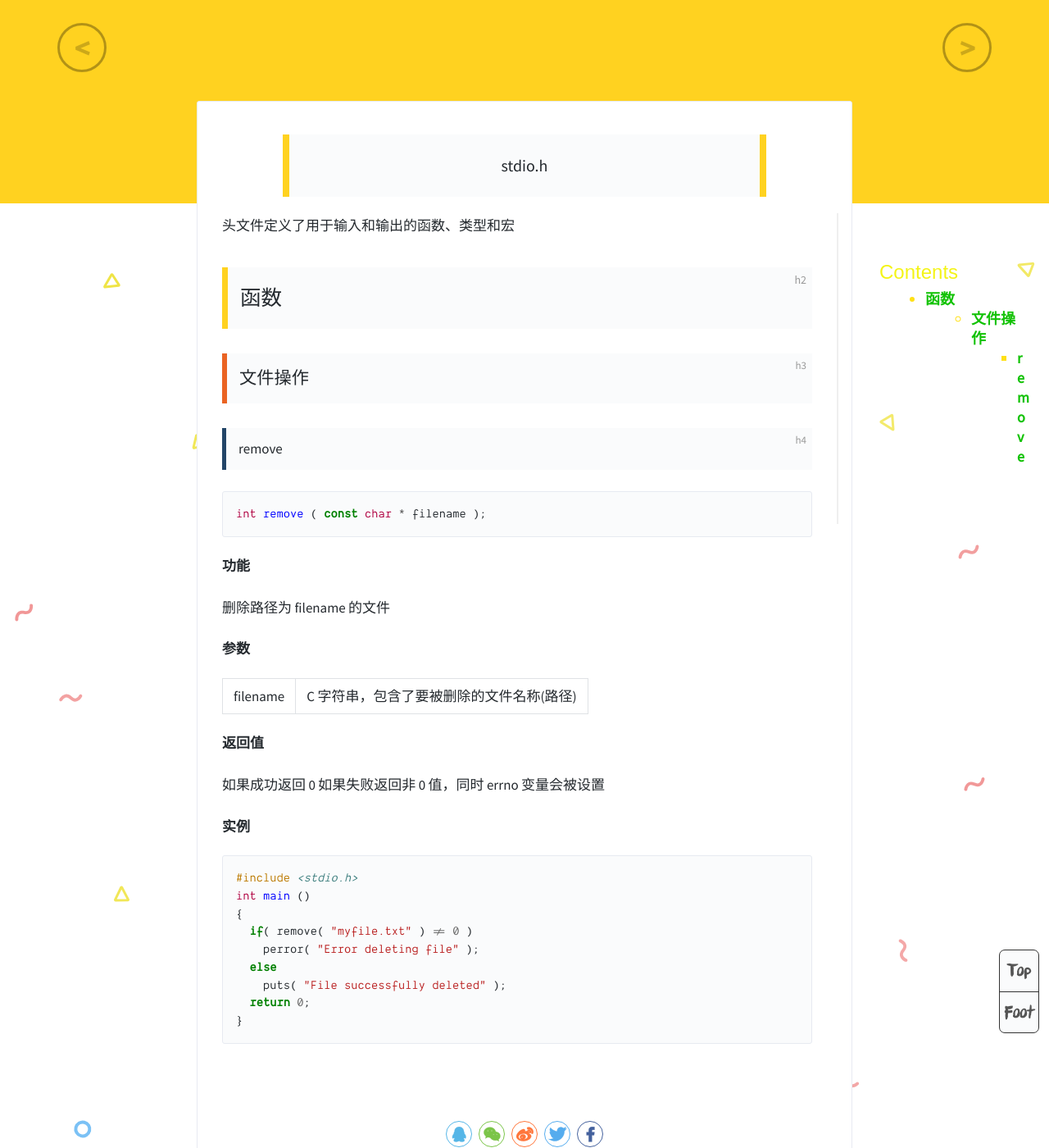
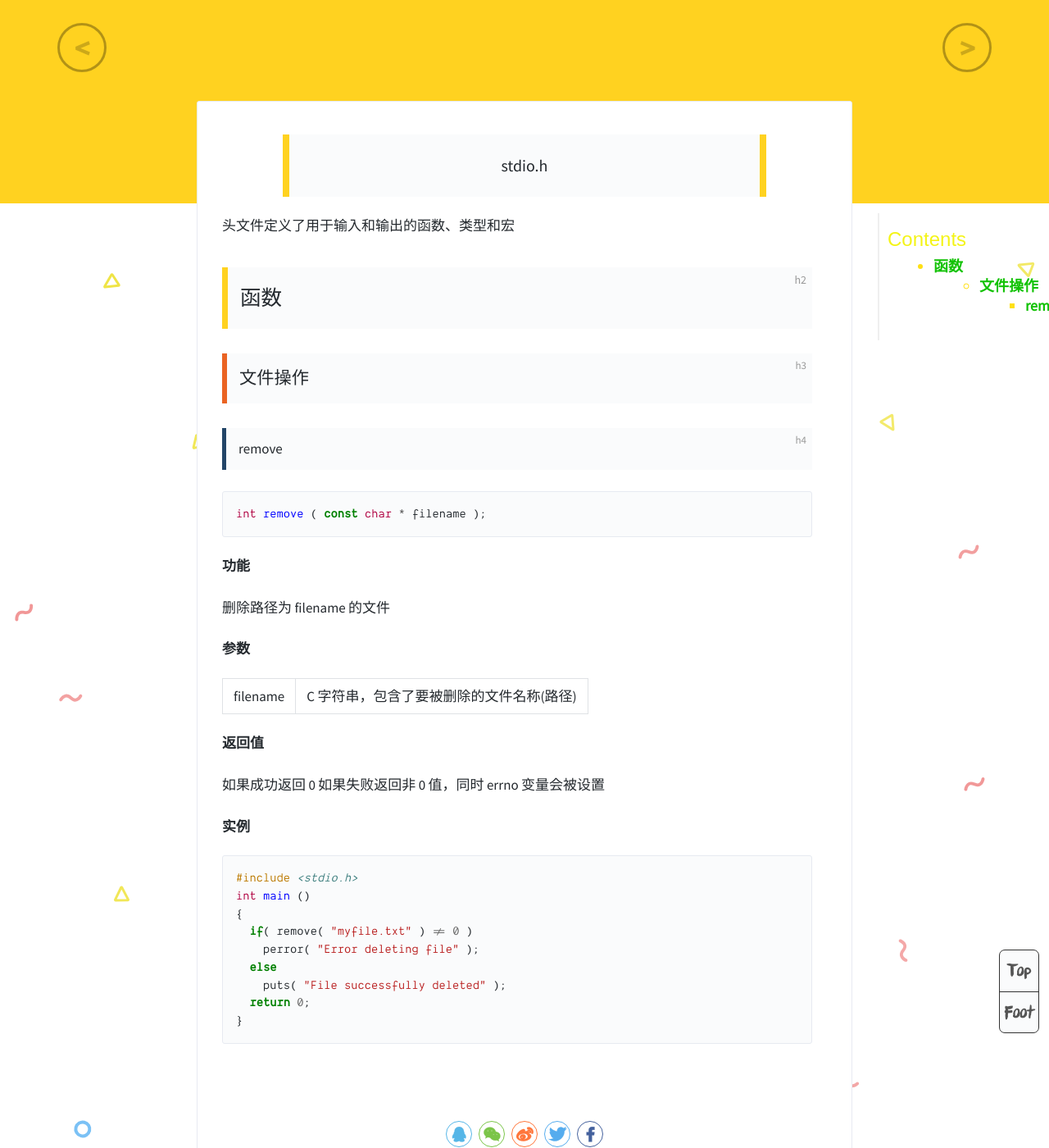
Before and after one commit to westqzy/westqzy.github.io11, a Jekyll site: the page built from _posts/2023-02-04-CL0.md, in a window 1280 px wide and 1400 px high, scrolled down 377 px. Shown: the whole window at 82% size. Built offline with Jekyll 4.4.1, drawn with Linux system fonts in a browser that asks for light colours.

Commit message:
Update style.css

```diff
--- a/assets/css/style.css
+++ b/assets/css/style.css
@@ -1117,7 +1117,7 @@ a{
 
 
 .container {
-  width: 1130px;
+  width: 1100px;
   margin: 0 auto;
   display: flex;
   flex-direction: row;
@@ -1126,7 +1126,7 @@ a{
   width: 720px;
 }
 .container .table-of-contents {
-  padding: 50px;
+  padding: 10px;
   border-left: 2px solid #efefef;
   width: 280px;
   position: -webkit-sticky;
@@ -1134,7 +1134,7 @@ a{
   top: 80px;
   margin-bottom: 80px;
   height: fit-content;
-  margin-left: 30px;
+  margin-left: 80px;
 }
 .container .table-of-contents aa {
   font-family: fantasy;
@@ -1156,7 +1156,7 @@ a{
   text-decoration: underline;
 }
 
-@media screen and (max-width: 1130px) {
+@media screen and (max-width: 1100px) {
   .post-content .container {
     width: 100%;
   }
```
